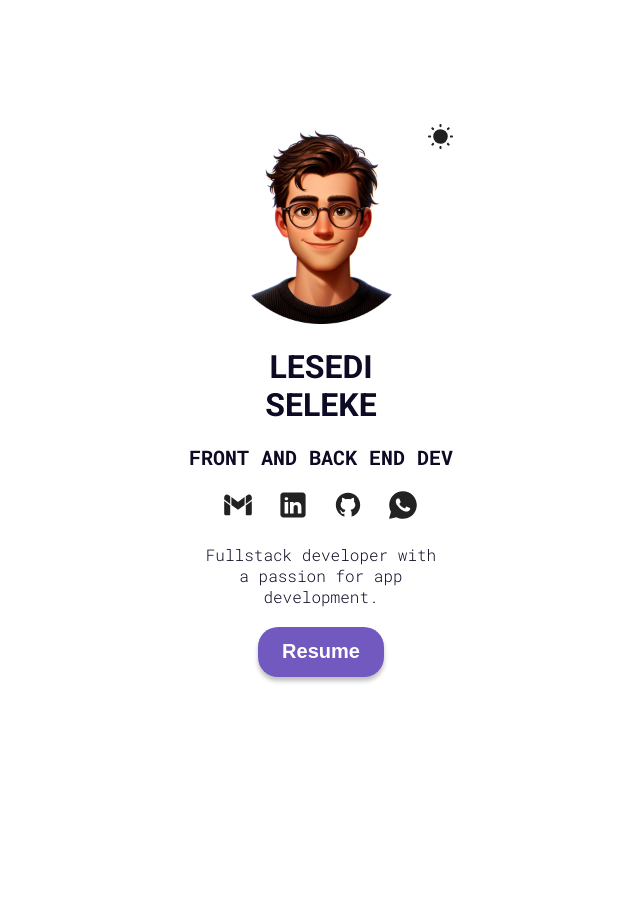
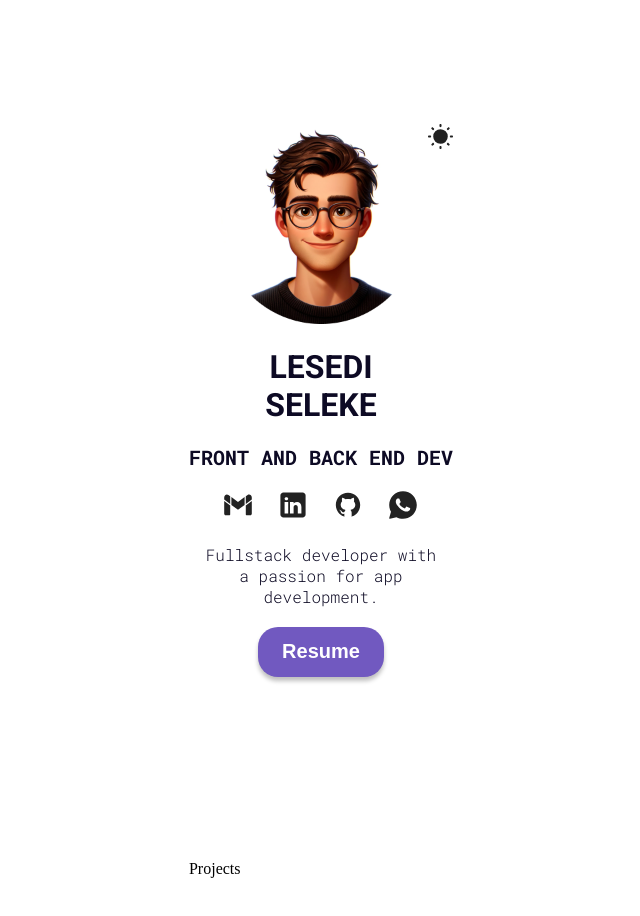
Before and after one commit to lesediS/portfolio-react, a React (Vite) app: page / in a window 1280 px wide. Shown: the top 916 px of the page, without its empty margins (319-959 px from the left). Before the commit the page ends 860 px from the top, so only its background shows below. Built offline with nearby package versions, Linux system fonts and the light colour scheme.

Commit message:
Starting Projects section (1:07:31)

```diff
--- a/src/App.jsx
+++ b/src/App.jsx
@@ -1,10 +1,12 @@
 import "./App.css";
 import Hero from "./sections/Hero/Hero";
+import Projects from "./sections/Projects/Projects";
 
 function App() {
   return (
     <>
       <Hero />
+      <Projects/>
     </>
   );
 }
--- /dev/null
+++ b/src/sections/Projects/Projects.jsx
@@ -0,0 +1,9 @@
+import React from 'react'
+
+function Projects() {
+  return (
+    <div>Projects</div>
+  )
+}
+
+export default Projects
```
Also changed, not shown: src/sections/Projects/ProjectsStyles.module.css (added).
